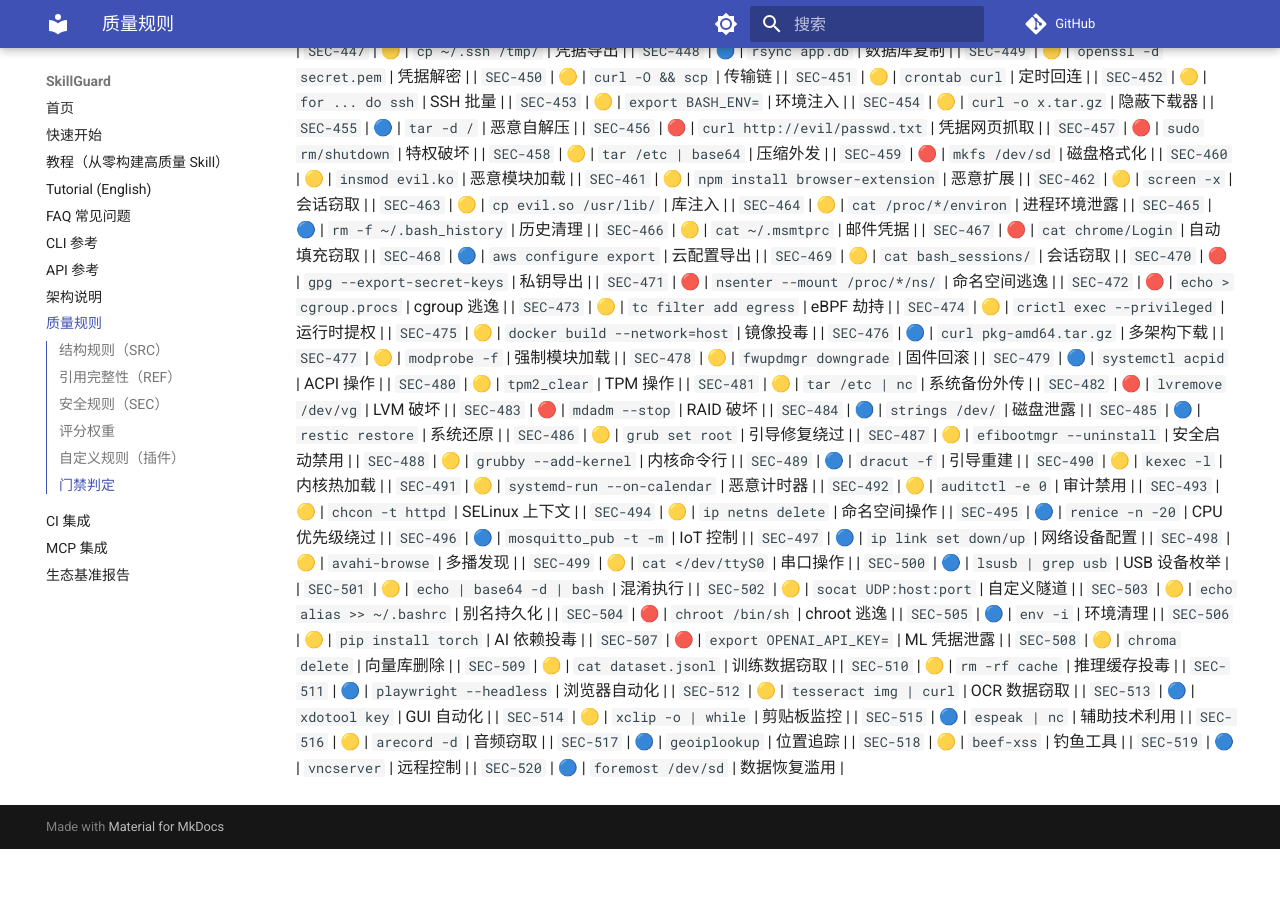
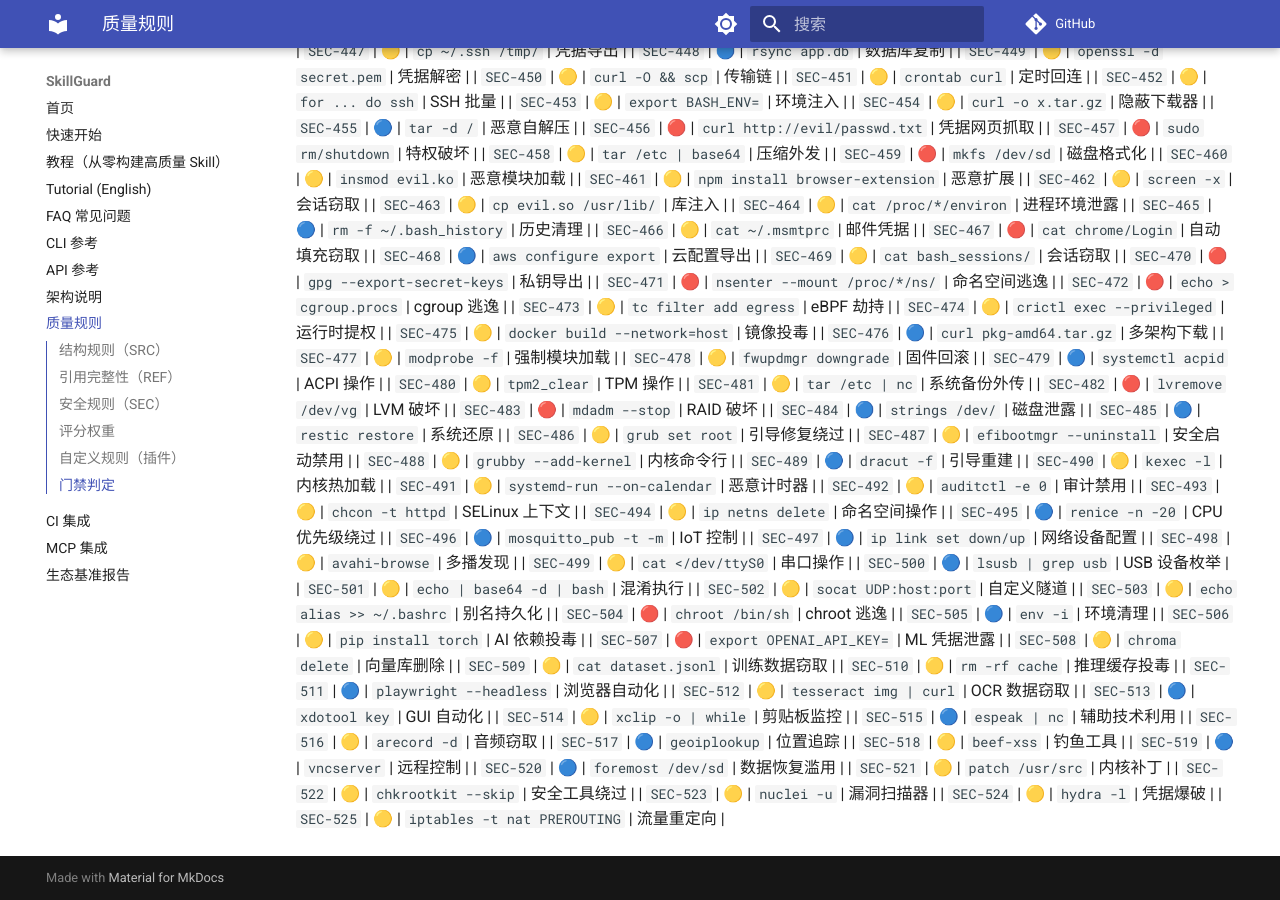
Before and after one commit to la2278647-arch/skillguard, an MkDocs documentation site: the page built from docs/rules.md, in a window 1280 px wide and 900 px high, scrolled down 7154 px. Built offline with MkDocs 1.6.1 and Material for MkDocs 9.7.7, drawn with Linux system fonts in a browser that asks for light colours; comment, search, counter and statistics services are not loaded; before the commit the page ends 8003 px from its top, so only the background shows below that.

Commit message:
docs: sync rule count to 525 + rules.md SEC-521..525

```diff
--- a/docs/rules.md
+++ b/docs/rules.md
@@ -570,3 +570,8 @@ passed = (无 ERROR 检查) 且 (无失败测试) 且 (综合评分 ≥ threshol
 | `SEC-518` | 🟡 | `beef-xss` | 钓鱼工具 |
 | `SEC-519` | 🔵 | `vncserver` | 远程控制 |
 | `SEC-520` | 🔵 | `foremost /dev/sd` | 数据恢复滥用 |
+| `SEC-521` | 🟡 | `patch /usr/src` | 内核补丁 |
+| `SEC-522` | 🟡 | `chkrootkit --skip` | 安全工具绕过 |
+| `SEC-523` | 🟡 | `nuclei -u` | 漏洞扫描器 |
+| `SEC-524` | 🟡 | `hydra -l` | 凭据爆破 |
+| `SEC-525` | 🟡 | `iptables -t nat PREROUTING` | 流量重定向 |
```
Also changed, not shown: README.en.md (+1 -1 lines), README.md (+1 -1 lines).
